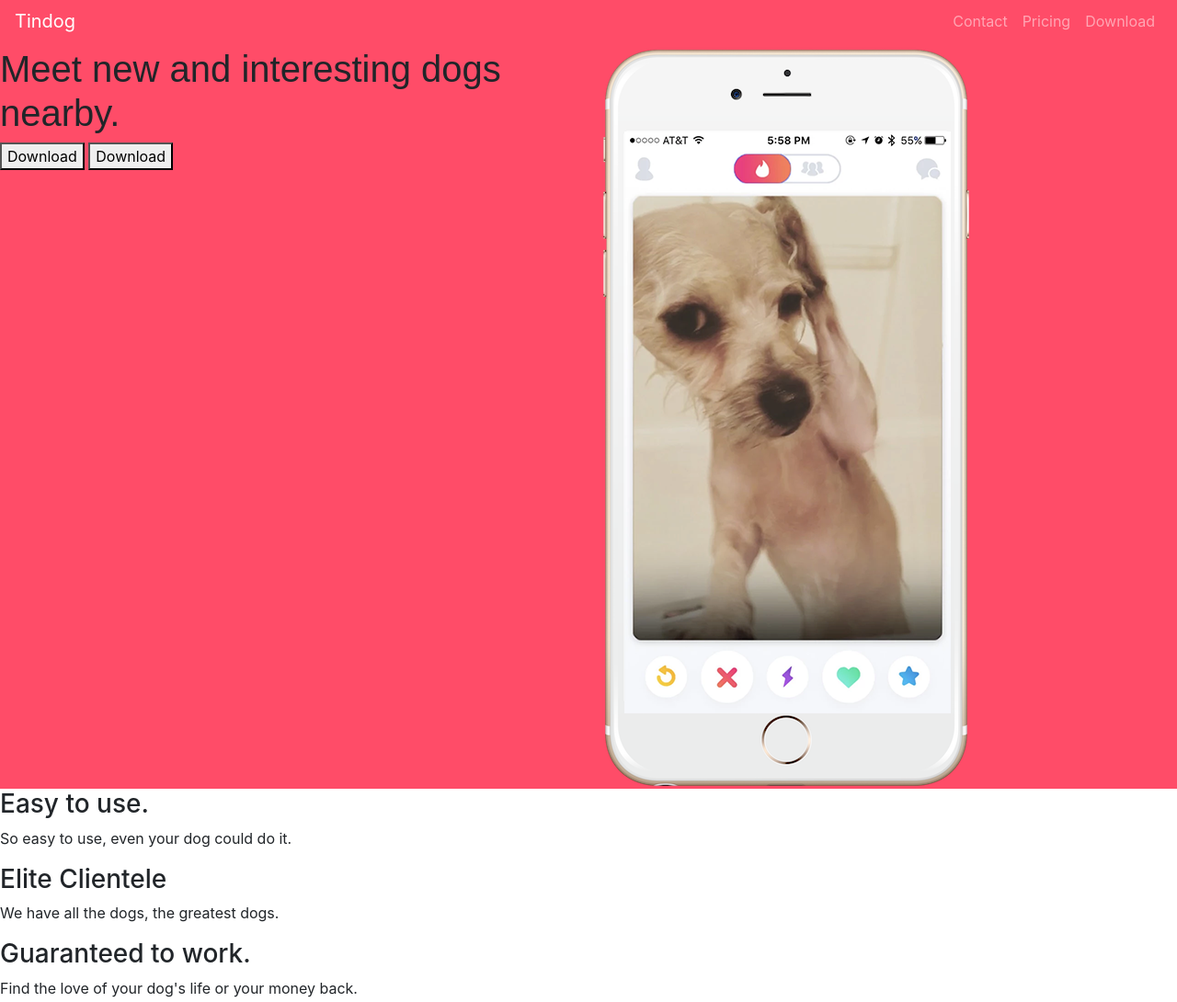
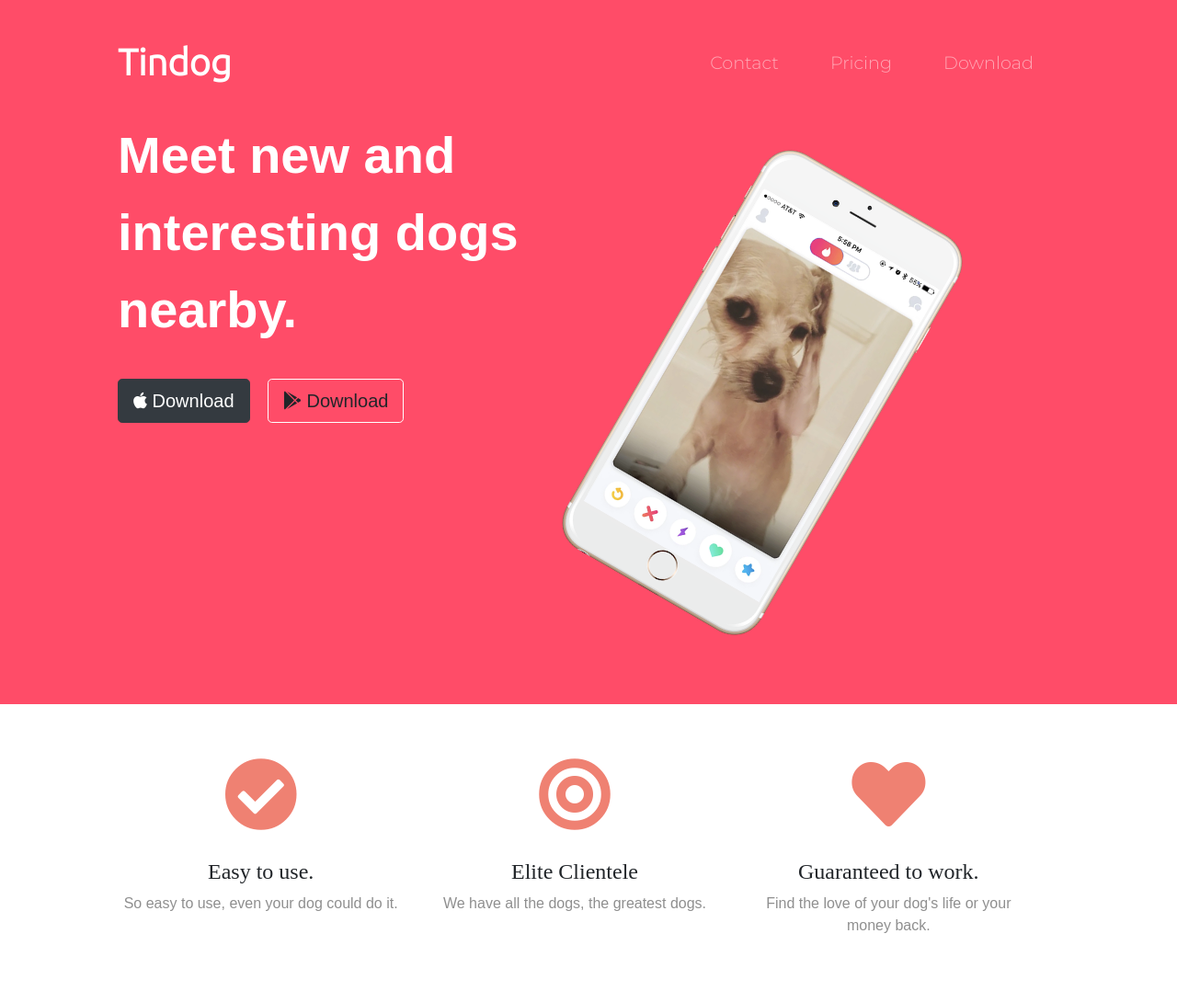
Before and after one commit to tmnguyen8/tindog, a plain HTML site: page index.html in a window 1280 px wide. Shown: the part 5-1095 px from the top of the page at 92% size. Drawn offline with nearby package versions, Linux system fonts and the light colour scheme.

Commit message:
added title and feature sections

```diff
--- a/css/styles.css
+++ b/css/styles.css
@@ -1,14 +1,72 @@
 /* TAG Selector */
+body {
+    font-family: 'Montserrat-Black', sans-serif;
+}
 h1 {
     font-family: 'Montserrat-Black', sans-serif;
-    font-size: 3rem;
+    font-size: 3.5rem;
     line-height: 1.5;
+    font-weight: bold;
 }
 
 /* CLASS Selector */
+.container-fluid{
+    padding: 3% 10%;
+}
 
+.btn-light {
+    background-color: #ff4c68;
+    border: 1px solid white;
+}
+.download-btn {
+    margin: 5% 3% 5% 0;
+}
+
+.dog-image{
+    transform: rotate(30deg);
+    width: 70%;
+    padding: 50px 50px;
+}
+.feature-body {
+    color: #8f8f8f;
+}
+.feature-icon {
+    margin: auto 20px;
+    color: #ef8172;
+}
+.feature-icon:hover {
+    color: #ff4c68;
+}
+.feature-item {
+    margin: 20px auto;
+}
+.feature-title{
+    font-size: 1.5rem;
+    font-family: "Montserrat-bold";
+    margin-top: 30px;
+}
+
+.navbar {
+    padding: 0 0 1.5rem;
+}
+.navbar-brand {
+    font-family: "Ubuntu";
+    font-weight: bold;
+    font-size: 2.5rem;
+}
+.nav-item {
+    padding: 0 20px;
+}
+.nav-link {
+    font-family: "Montserrat";
+    font-size: 1.2rem;
+}
 
 /* ID Selector */
 #title {
     background-color: #ff4c68;
+    color: white;
 }
+#features{
+    text-align: center;
+}
--- a/index.html
+++ b/index.html
@@ -4,19 +4,29 @@
 <head>
   <meta charset="utf-8">
   <title>TinDog</title>
+  <!-- Fontawesome -->
+  <link rel="stylesheet" href="https://cdnjs.cloudflare.com/ajax/libs/font-awesome/5.13.1/css/all.min.css">
+
+  <!-- Bootstrap -->
+
+  <link rel="stylesheet" href="https://stackpath.bootstrapcdn.com/bootstrap/4.5.0/css/bootstrap.min.css" integrity="sha384-9aIt2nRpC12Uk9gS9baDl411NQApFmC26EwAOH8WgZl5MYYxFfc+NcPb1dKGj7Sk" crossorigin="anonymous">
+  <!-- Google Font -->
+
+  <link href="https://fonts.googleapis.com/css2?family=Montserrat:wght@300&family=Ubuntu:wght@300&display=swap" rel="stylesheet">
+  <!-- External CSS -->
   <link rel="stylesheet" href="css/styles.css">
-  <link rel="stylesheet" href="https://stackpath.bootstrapcdn.com/bootstrap/4.5.0/css/bootstrap.min.css" integrity="sha384-9aIt2nRpC12Uk9gS9baDl411NQApFmC26EwAOH8WgZl5MYYxFfc+NcPb1dKGj7Sk" crossorigin="anonymous">
-  <link href="https://fonts.googleapis.com/css2?family=Montserrat:wght@300&family=Ubuntu:wght@300&display=swap" rel="stylesheet">
 
+  <!-- Bootstrap Script -->
   <script src="https://code.jquery.com/jquery-3.5.1.slim.min.js" integrity="sha384-DfXdz2htPH0lsSSs5nCTpuj/zy4C+OGpamoFVy38MVBnE+IbbVYUew+OrCXaRkfj" crossorigin="anonymous"></script>
   <script src="https://cdn.jsdelivr.net/npm/popper.js@1.16.0/dist/umd/popper.min.js" integrity="sha384-Q6E9RHvbIyZFJoft+2mJbHaEWldlvI9IOYy5n3zV9zzTtmI3UksdQRVvoxMfooAo" crossorigin="anonymous"></script>
   <script src="https://stackpath.bootstrapcdn.com/bootstrap/4.5.0/js/bootstrap.min.js" integrity="sha384-OgVRvuATP1z7JjHLkuOU7Xw704+h835Lr+6QL9UvYjZE3Ipu6Tp75j7Bh/kR0JKI" crossorigin="anonymous"></script>
+
 </head>
 
 <body>
 
   <section id="title">
-
+    <div class="container-fluid">
       <!-- Nav Bar -->
       <nav class="navbar navbar-expand-lg navbar-dark">
         <a class="navbar-brand">Tindog</a>
@@ -45,31 +55,36 @@
       <div class="row">
         <div class="col-lg-6">
           <h1>Meet new and interesting dogs nearby.</h1>
-        <button type="button">Download</button>
-        <button type="button">Download</button>
+          <button class="btn btn-dark btn-lg download-btn" type="button"><i class="fab fa-apple"></i> Download</button>
+          <button class="btn btn-light btn-lg download-btn" type="button"><i class="fab fa-google-play"></i> Download</button>
         </div>
         <div class="col-lg-6">
-        <img src="images/iphone6.png" alt="iphone-mockup">
+          <img class="dog-image" src="images/iphone6.png" alt="iphone-mockup">
         </div>
       </div>
 
-
+     </div>
   </section>
 
 
   <!-- Features -->
 
-  <section id="features">
-
-    <h3>Easy to use.</h3>
-    <p>So easy to use, even your dog could do it.</p>
-
-    <h3>Elite Clientele</h3>
-    <p>We have all the dogs, the greatest dogs.</p>
-
-    <h3>Guaranteed to work.</h3>
-    <p>Find the love of your dog's life or your money back.</p>
-
+  <section class="row container-fluid" id="features">
+    <div class="col-lg-4 feature-item">
+      <span class="fas fa-check-circle fa-5x feature-icon"></span>
+      <h3 class="feature-title">Easy to use.</h3>
+      <p class="feature-body">So easy to use, even your dog could do it.</p>
+    </div>
+    <div class="col-lg-4 feature-item">
+      <span class="fas fa-bullseye fa-5x feature-icon"></span>
+      <h3 class="feature-title">Elite Clientele</h3>
+      <p class="feature-body">We have all the dogs, the greatest dogs.</p>
+    </div>
+    <div class="col-lg-4 feature-item">
+      <span class="fas fa-heart fa-5x feature-icon"></span>
+      <h3 class="feature-title">Guaranteed to work.</h3>
+      <p class="feature-body">Find the love of your dog's life or your money back.</p>
+    </div>
   </section>
 
 
```
Lines whose indentation alone changed are shown as unchanged.
